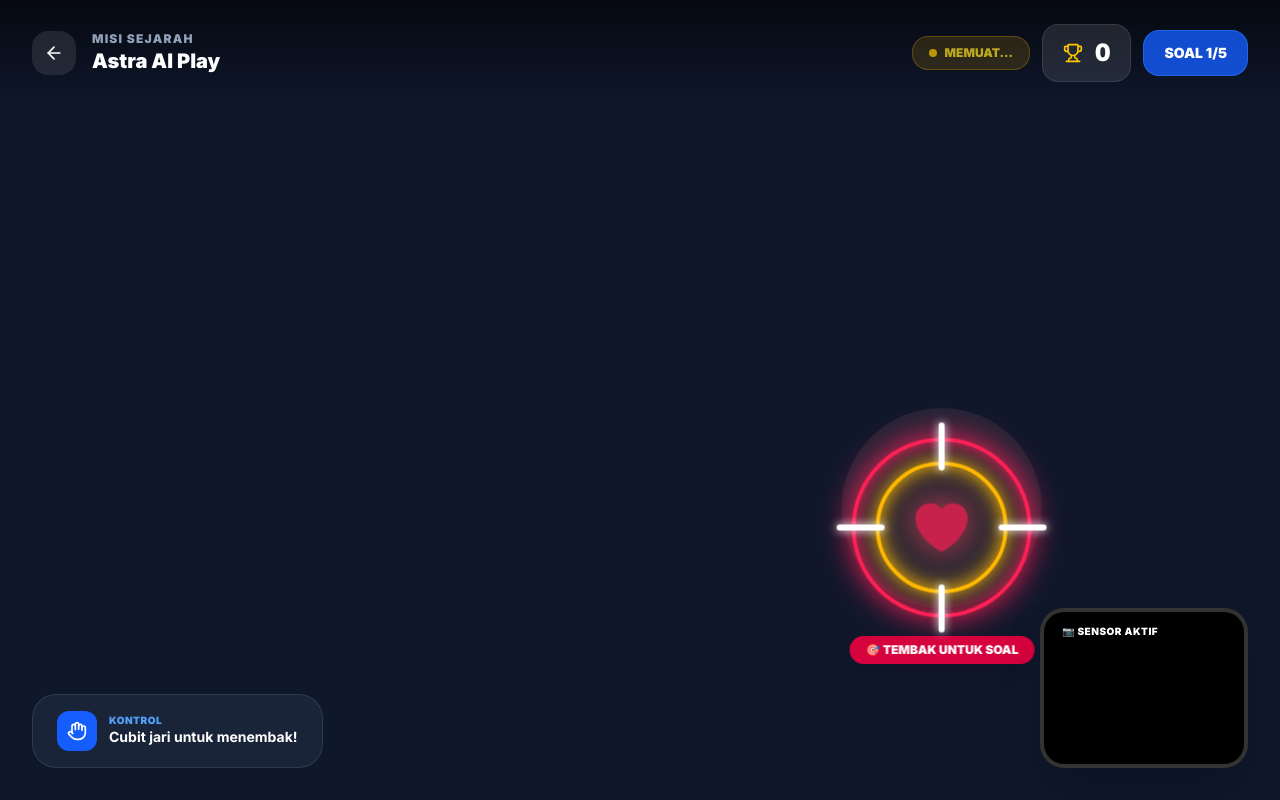
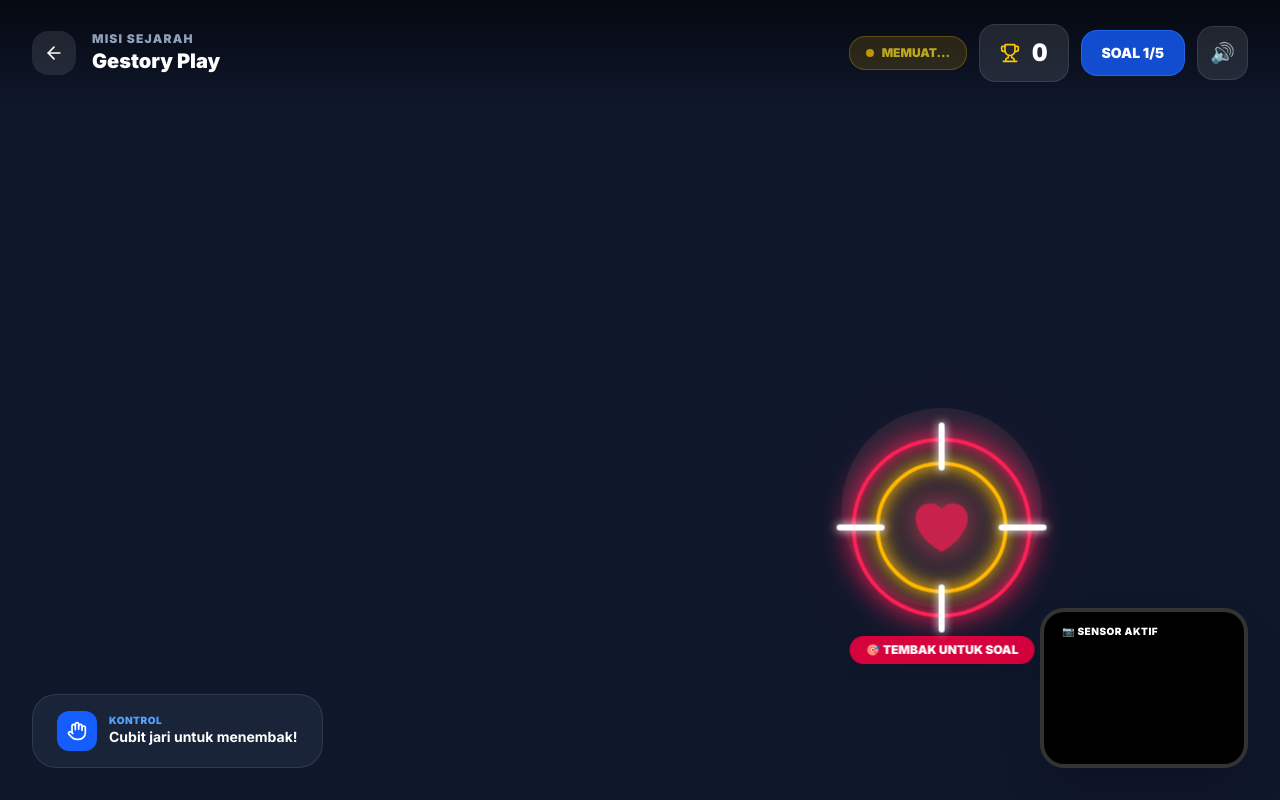
Before and after one commit to ahmadrofiussuud/gestory, a Next.js app: page /play in a window 1280 px wide. Built offline with nearby package versions, Linux system fonts and the light colour scheme.

Commit message:
Update Gestory branding and fix BGM audio

```diff
--- a/src/app/layout.tsx
+++ b/src/app/layout.tsx
@@ -9,7 +9,7 @@ const inter = Inter({
 });
 
 export const metadata: Metadata = {
-  title: "Astra AI – Asisten Sejarah Interaktif",
+  title: "Gestory – Asisten Sejarah Interaktif",
   description:
     "Platform edukasi interaktif berbasis gestur tangan untuk belajar sejarah secara menyenangkan. Dirancang khusus untuk siswa ADHD.",
 };
--- a/src/app/page.tsx
+++ b/src/app/page.tsx
@@ -160,7 +160,7 @@ export default function LandingPage() {
             {/* eslint-disable-next-line @next/next/no-img-element */}
             <img
               src="/assets/kids_dancing.png"
-              alt="Anak-anak belajar dengan gembira menggunakan Astra AI"
+              alt="Anak-anak belajar dengan gembira menggunakan Gestory"
               style={{ backgroundColor: '#ffffff' }}
               className="relative z-10 w-full max-w-lg object-contain rounded-3xl"
             />
@@ -175,7 +175,7 @@ export default function LandingPage() {
                 ✨ Keunggulan Platform
               </div>
               <h2 className="text-4xl lg:text-5xl font-black text-slate-900">
-                Kenapa Belajar Bareng Astra?
+                Kenapa Belajar Bareng Gestory?
               </h2>
               <p className="text-slate-600 text-lg max-w-2xl mx-auto leading-relaxed">
                 Dirancang khusus untuk membantu teman-teman dengan ADHD tetap
@@ -304,7 +304,7 @@ export default function LandingPage() {
                   {/* eslint-disable-next-line @next/next/no-img-element */}
                   <img
                     src="/assets/kids_friends.png"
-                    alt="Teman-teman belajar bersama dengan Astra AI"
+                    alt="Teman-teman belajar bersama dengan Gestory"
                     style={{ backgroundColor: '#ffffff' }}
                     className="relative z-10 w-full object-contain rounded-2xl"
                   />
@@ -328,7 +328,7 @@ export default function LandingPage() {
                   },
                   {
                     value: "500+",
-                    label: "Siswa aktif menggunakan Astra",
+                    label: "Siswa aktif menggunakan Gestory",
                     bg: "from-purple-500 to-purple-700",
                   },
                   {
--- a/src/app/play/page.tsx
+++ b/src/app/play/page.tsx
@@ -86,6 +86,7 @@ export default function GamePage() {
   const [feedback, setFeedback] = useState<FeedbackData | null>(null);
   const [targetPos, setTargetPos] = useState({ x: 50, y: 50 });
   const [cameraReady, setCameraReady] = useState(false);
+  const [isAudioMuted, setIsAudioMuted] = useState(false);
 
   // ── Refs for mutable values accessed inside MediaPipe callbacks ──
   // These shadow the state values so callbacks always see the latest
@@ -93,6 +94,7 @@ export default function GamePage() {
   const gameStateRef = useRef<GameState>("HUNTING");
   const isPinchingRef = useRef(false);
   const questionIndexRef = useRef(0);
+  const bgmStartedRef = useRef(false);
 
   // Keep refs in sync with state
   useEffect(() => { gameStateRef.current = gameState; }, [gameState]);
@@ -104,6 +106,7 @@ export default function GamePage() {
   const optionsRefs = useRef<Record<string, HTMLDivElement | null>>({});
   // Buttons that should be pinch-clickable
   const backBtnRef    = useRef<HTMLAnchorElement | null>(null);
+  const audioBtnRef   = useRef<HTMLButtonElement | null>(null);
   const restartBtnRef = useRef<HTMLButtonElement | null>(null);
   const homeBtnRef    = useRef<HTMLAnchorElement | null>(null);
 
@@ -155,6 +158,42 @@ export default function GamePage() {
       if (hits(backBtnRef, x, y)) {
         window.location.href = "/";
         return;
+      }
+
+      // ── Audio Toggle button is always pinch-clickable ──
+      if (hits(audioBtnRef, x, y)) {
+        const newMutedState = !isAudioMuted;
+        setIsAudioMuted(newMutedState);
+        const bgm = document.getElementById("bgm-audio") as HTMLAudioElement;
+        if (bgm) {
+          if (!newMutedState) {
+            bgm.volume = 0.4;
+            bgm.play().catch((e) => console.log("Toggle play failed:", e));
+            bgmStartedRef.current = true;
+          } else {
+            bgm.pause();
+          }
+        }
+        return;
+      }
+
+      // ── Audio logic ──────────────────────────────────────────────
+      // Play BGM on first interaction
+      if (!bgmStartedRef.current) {
+        const bgm = document.getElementById("bgm-audio") as HTMLAudioElement;
+        if (bgm && !isAudioMuted) {
+          bgm.volume = 0.4;
+          bgm.play()
+            .then(() => { bgmStartedRef.current = true; })
+            .catch((e) => console.log("BGM play failed:", e));
+        }
+      }
+
+      // Play shoot SFX
+      const shootAudio = document.getElementById("shoot-audio") as HTMLAudioElement;
+      if (shootAudio && !isAudioMuted) {
+        shootAudio.currentTime = 0;
+        shootAudio.play().catch((e) => console.log("SFX play failed:", e));
       }
 
       if (state === "HUNTING") {
@@ -326,7 +365,7 @@ export default function GamePage() {
             <span className="text-slate-400 text-xs font-black tracking-widest uppercase">
               Misi Sejarah
             </span>
-            <span className="text-xl font-black">Astra AI Play</span>
+            <span className="text-xl font-black">Gestory Play</span>
           </div>
         </div>
 
@@ -355,8 +394,36 @@ export default function GamePage() {
           <div className="bg-blue-600/80 backdrop-blur-md px-5 py-3 rounded-2xl font-black border border-blue-500/50 text-sm">
             SOAL {Math.min(questionIndex + 1, BANK_SOAL.length)}/{BANK_SOAL.length}
           </div>
+
+          {/* Audio Toggle */}
+          <button
+            id="audio-btn"
+            ref={audioBtnRef}
+            onClick={() => {
+              const newMutedState = !isAudioMuted;
+              setIsAudioMuted(newMutedState);
+              const bgm = document.getElementById("bgm-audio") as HTMLAudioElement;
+              if (bgm) {
+                if (!newMutedState) { // User wants to UNMUTE (play)
+                  bgm.volume = 0.4;
+                  bgm.play().catch((e) => console.log("Toggle play failed:", e));
+                  bgmStartedRef.current = true;
+                } else { // User wants to MUTE (pause)
+                  bgm.pause();
+                }
+              }
+            }}
+            className="p-3 bg-white/10 hover:bg-white/20 rounded-2xl backdrop-blur-md transition-all cursor-pointer flex items-center justify-center border border-white/10 pointer-events-auto"
+            title={isAudioMuted ? "Hidupkan Suara" : "Matikan Suara"}
+          >
+            <span className="text-xl pointer-events-none">{isAudioMuted ? "🔇" : "🔊"}</span>
+          </button>
         </div>
       </div>
+
+      {/* ── Audio Elements ────────────────────────────────────── */}
+      <audio id="bgm-audio" src="/assets/bgm.mp3" loop preload="auto" />
+      <audio id="shoot-audio" src="/assets/shoot.mp3" preload="auto" />
 
       {/* ── Game States ──────────────────────────────────────── */}
 
```
Also changed, not shown: 1 other file (tests, documents, lock files or other folders).
